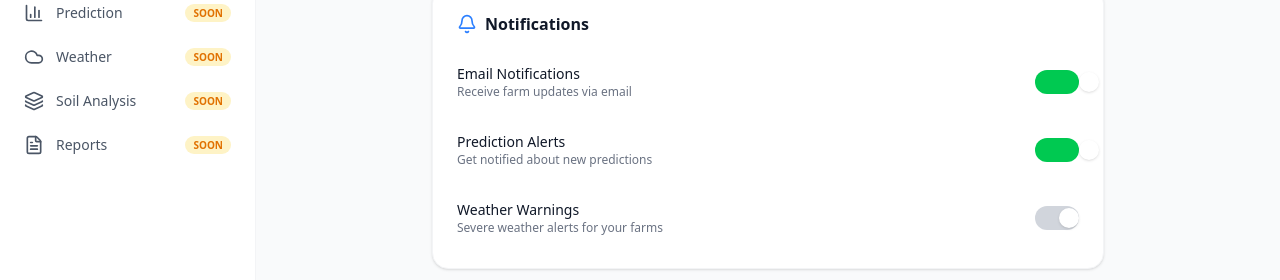
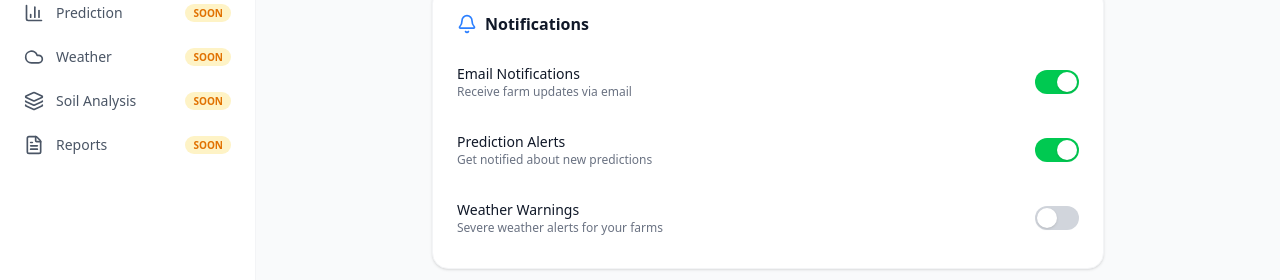
Before and after one commit to springboardmentor656-alt/Title-YieldSense-AI-Crop-Yield-Prediction-Agricultural-Productivity-Forecasting-System, a Next.js app in the folder frontend/: page /settings in a window 1280 px wide. Shown: the part 347-627 px from the top of the page. Built offline with nearby package versions, Linux system fonts and the light colour scheme; no server answers; sample sign-in values are in the browser's storage.

Commit message:
fix: adjust switch design layout to standard aligned toggle dot

```diff
--- a/frontend/src/app/(dashboard)/settings/page.tsx
+++ b/frontend/src/app/(dashboard)/settings/page.tsx
@@ -119,15 +119,15 @@ export default function SettingsPage() {
               </div>
               <button
                 className={`
-                  relative w-11 h-6 rounded-full transition-colors duration-200
+                  relative inline-flex h-6 w-11 shrink-0 cursor-pointer rounded-full border-2 border-transparent transition-colors duration-200 ease-in-out focus:outline-none
                   ${notifications[item.key] ? "bg-green-500" : "bg-gray-300 dark:bg-gray-600"}
                 `}
                 onClick={() => toggleNotification(item.key)}
               >
                 <span
                   className={`
-                    absolute top-0.5 w-5 h-5 rounded-full bg-white shadow-sm transition-transform duration-200
-                    ${notifications[item.key] ? "translate-x-[22px]" : "translate-x-0.5"}
+                    pointer-events-none inline-block h-5 w-5 transform rounded-full bg-white shadow ring-0 transition duration-200 ease-in-out
+                    ${notifications[item.key] ? "translate-x-5" : "translate-x-0"}
                   `}
                 />
               </button>
```
